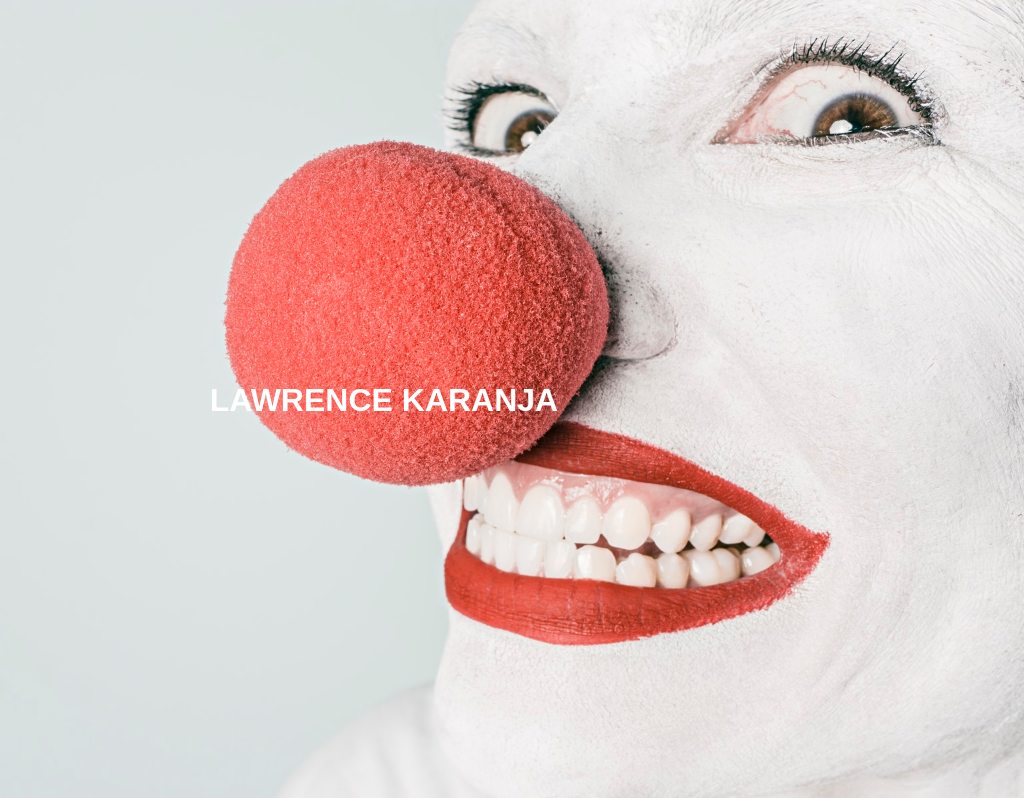
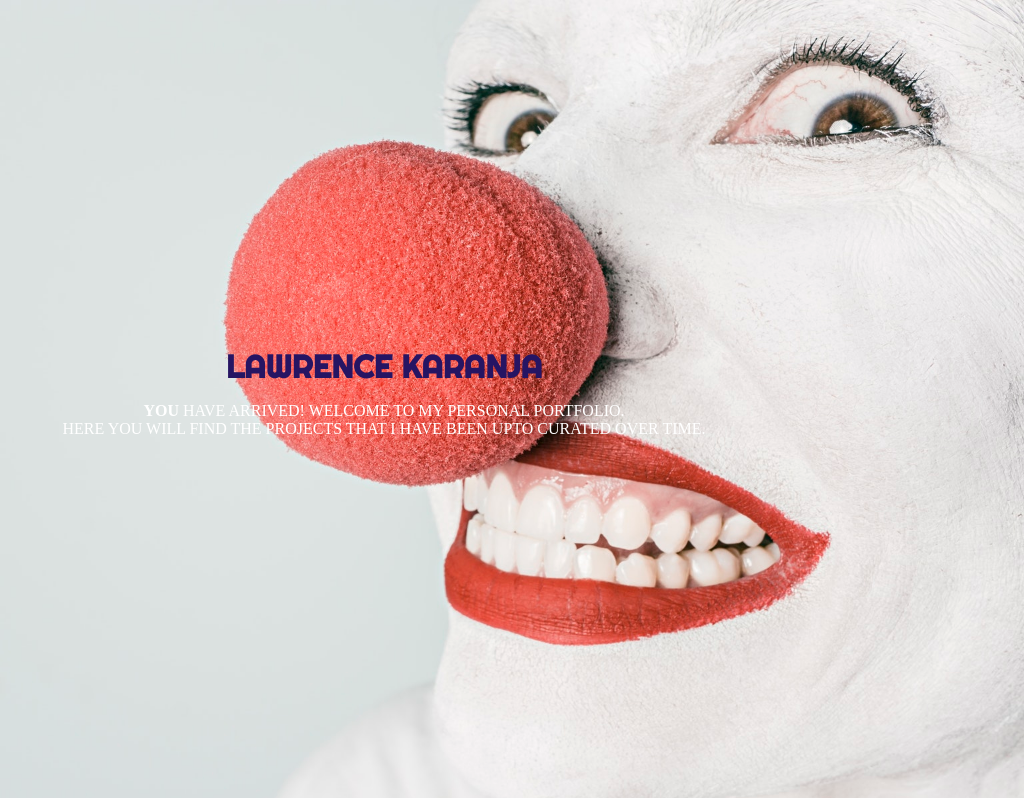
Before and after one commit to lawrence254/ipproject, a plain HTML site: page index.html in a window 1280 px wide. Shown: the top 798 px of the page, without its empty margins (256-1280 px from the left). Drawn offline with nearby package versions, Linux system fonts and the light colour scheme.

Commit message:
Add Righteous font, Add P and STRONG tags to the index page

```diff
--- a/css/style.css
+++ b/css/style.css
@@ -1,4 +1,4 @@
-@import url('https://fonts.googleapis.com/css?family=Poiret+One|Berkshire+Swash');
+@import url('https://fonts.googleapis.com/css?family=Poiret+One|Berkshire+Swash|Righteous');
 /* font-family: 'Shrikhand', cursive; */
 /* font-family: 'Poiret One', cursive; */
 html,body{
@@ -43,7 +43,12 @@ html,body{
   max-width: 500px;
   margin: 0 auto;
   text-align: center;
-  font-family: sans-serif;
+  font-family: 'Righteous';
+  color: #261563;
+}
+.content p{
+  text-align: center;
+  font-weight:400;
 }
 #container{
   margin: 0;
@@ -51,7 +56,6 @@ html,body{
   text-align: justify;
   background-image: url('../images/texture.jpeg');
   background-size: cover;
-
 }
 .intro h2{
   text-align: center;
--- a/index.html
+++ b/index.html
@@ -9,6 +9,7 @@
     <div id="cover">
       <div class="content">
         <h1>Lawrence Karanja</h1>
+        <p><strong>You</strong> have arrived! Welcome to my personal portfolio. <br>Here you will find the projects that i have been upto curated over time.</p>
       </div>
     </div>
     <div id="container">
```
